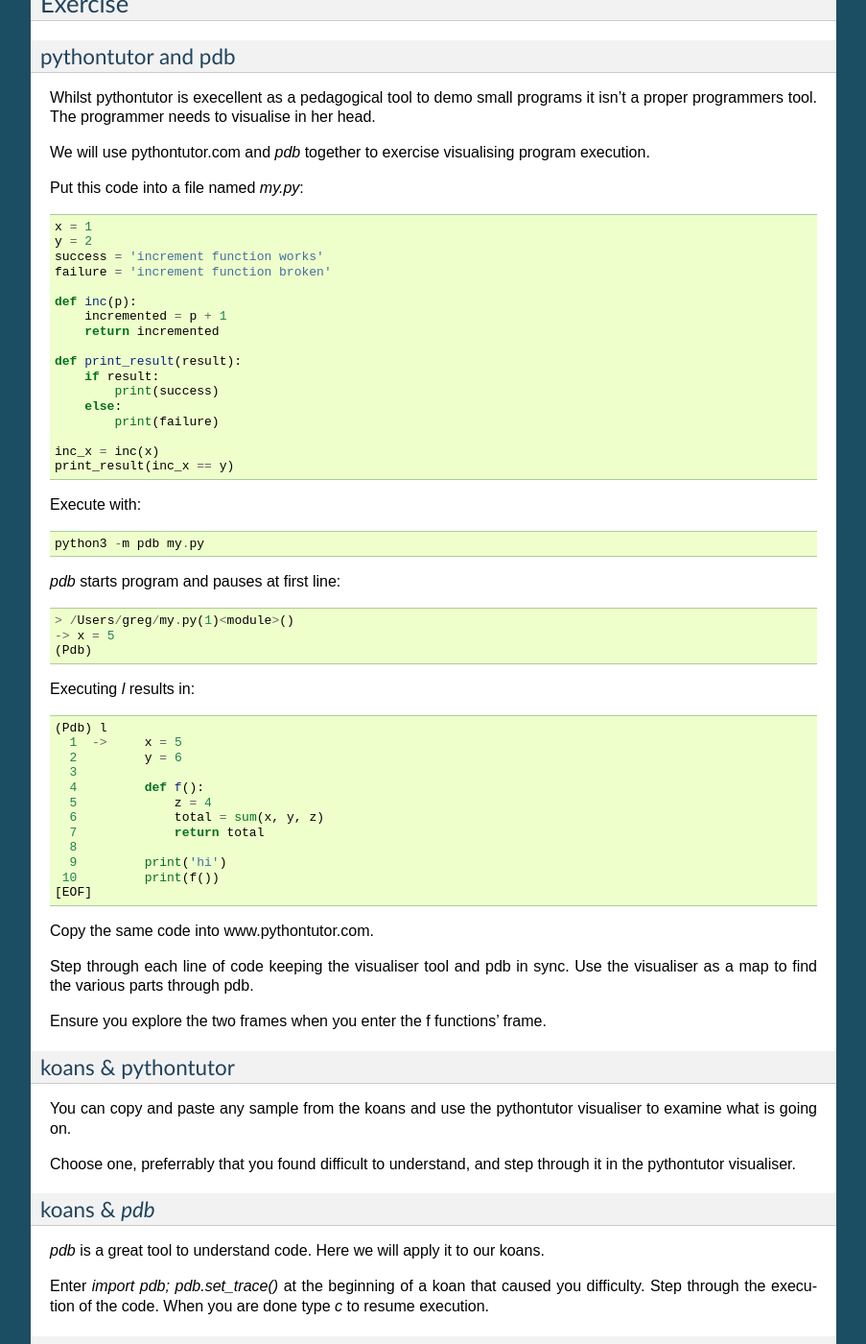
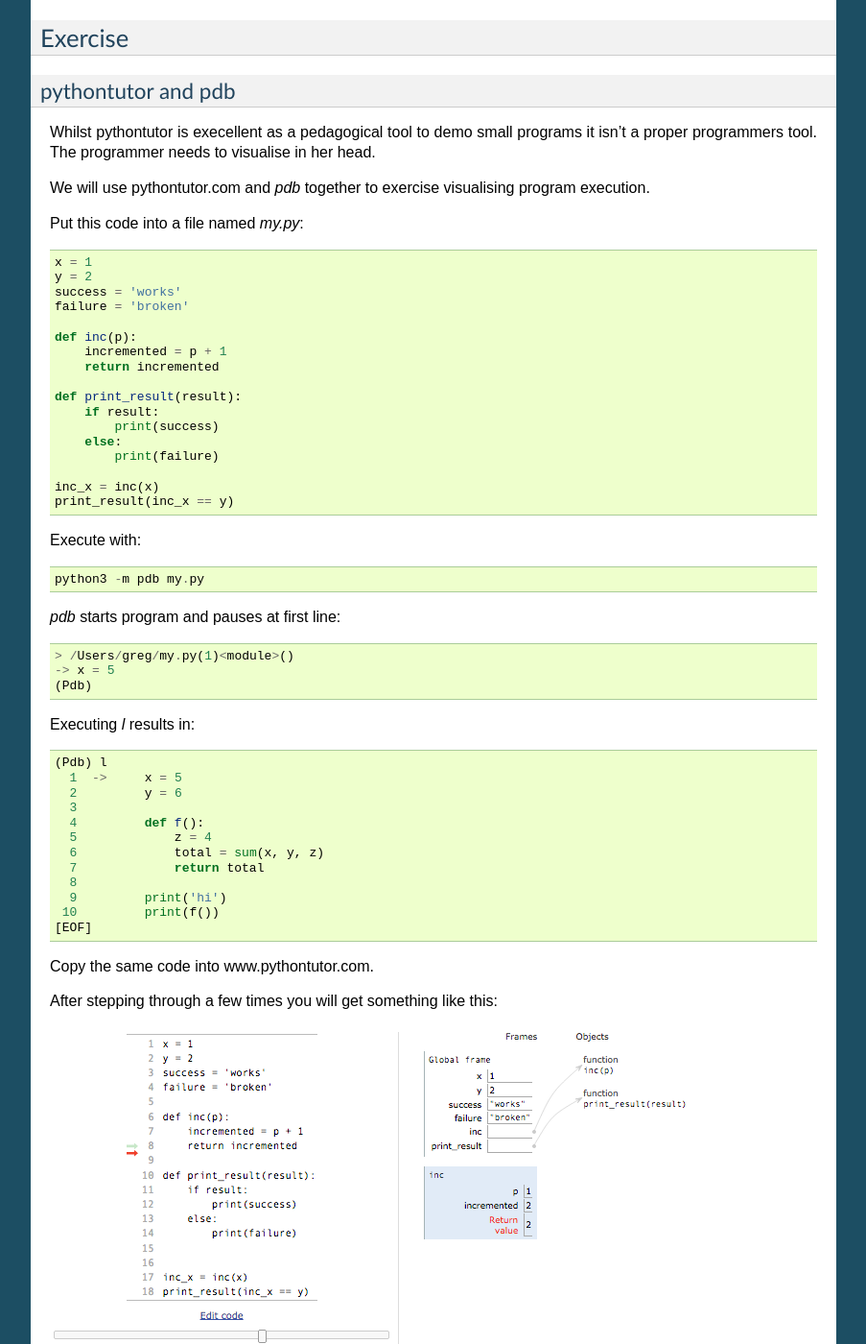
Before and after one commit to gu-lseg/intro-to-programming, a Sphinx documentation site: the page built from source/interpreter_debugging.rst, in a window 1280 px wide and 1400 px high, scrolled down 2045 px. Shown: the whole window at 96% size, without its empty margins (198-1101 px from the left). Built offline with Sphinx 7.4.7, drawn with Linux system fonts in a browser that asks for light colours.

Commit message:
added image

```diff
--- a/source/interpreter_debugging.rst
+++ b/source/interpreter_debugging.rst
@@ -60,6 +60,7 @@ It is very helpful to maintain a visualisation of what is happening.
 Here are some tools to aid with developing that:
 
 http://www.pythontutor.com/visualize.html#mode=edit
+
 http://pyalgoviz.appspot.com/
 
 
@@ -124,8 +125,8 @@ Put this code into a file named `my.py`::
 
     x = 1
     y = 2
-    success = 'increment function works'
-    failure = 'increment function broken'
+    success = 'works'
+    failure = 'broken'
 
     def inc(p):
         incremented = p + 1
@@ -169,6 +170,10 @@ Executing `l` results in::
 
 Copy the same code into www.pythontutor.com.
 
+After stepping through a few times you will get something like this:
+
+.. image:: /images/inc_visualisation.png
+
 Step through each line of code keeping the visualiser tool and pdb in sync. Use
 the visualiser as a map to find the various parts through pdb.
 
```
Also changed, not shown: source/images/inc_visualisation.png (added).
